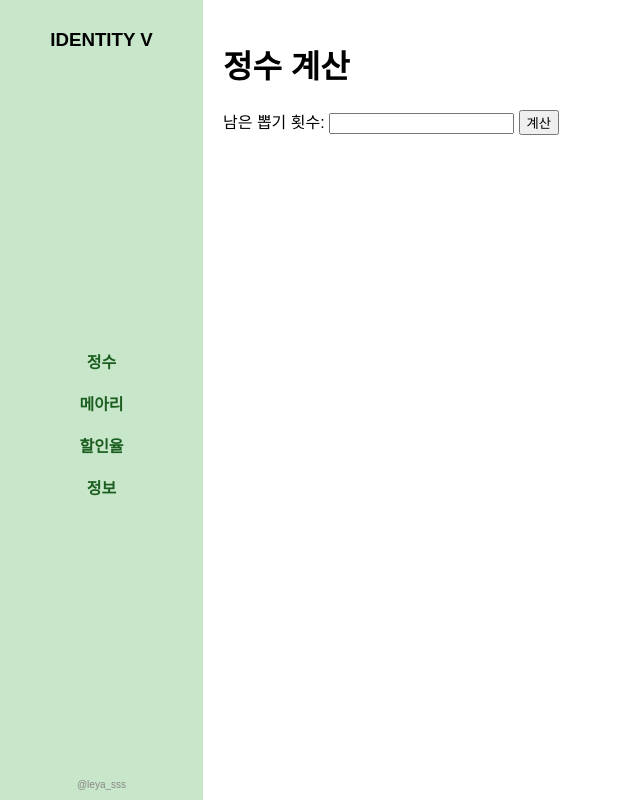
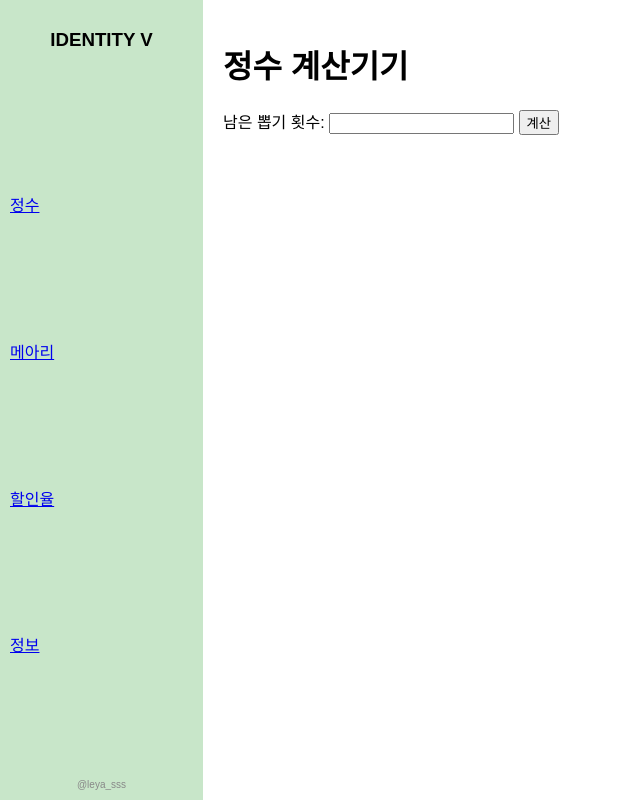
Before and after one commit to leyasss781/idv1, a plain HTML site: page index.html in a window 1280 px wide. Shown: the whole page, without its empty margins (0-640 px from the left). Drawn offline with Linux system fonts and the light colour scheme.

Commit message:
Update index.html

```diff
--- a/index.html
+++ b/index.html
@@ -94,19 +94,17 @@
 <body>
   <div class="sidebar">
     <h3>Identity V</h3>
-    <ul>
-      <li><a href="#" onclick="showPage('gacha-calc')">정수</a></li>
-      <li><a href="#" onclick="showPage('currency-calc')">메아리</a></li>
-      <li><a href="#" onclick="showPage('discount-info')">할인율</a></li>
-      <li><a href="#" onclick="showPage('efficiency-info')">정보</a></li>
-    </ul>
+          <a href="#" onclick="showPage('gacha-calc')">정수</a>
+          <a href="#" onclick="showPage('currency-calc')">메아리</a>
+          <a href="#" onclick="showPage('discount-info')">할인율</a>
+         <a href="#" onclick="showPage('efficiency-info')">정보</a>
     <div class="footer">@leya_sss</div>
   </div>
 
   <div class="content">
     <!-- 정수 -->
     <div id="gacha-calc">
-      <h1>정수 계산</h1>
+      <h1>정수 계산기기</h1>
       <label for="draws">남은 뽑기 횟수:</label>
       <input type="number" id="draws" min="1">
       <button onclick="calculateDraws()">계산</button>
```
